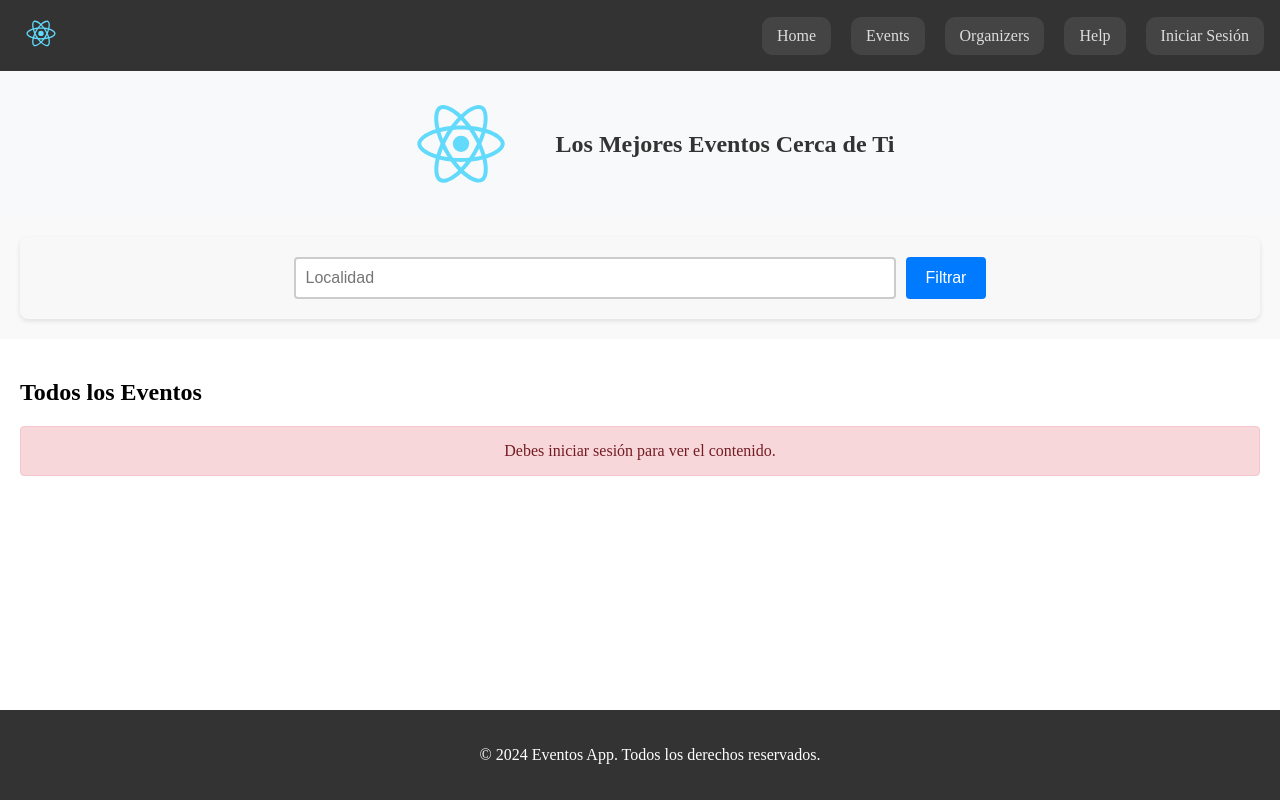
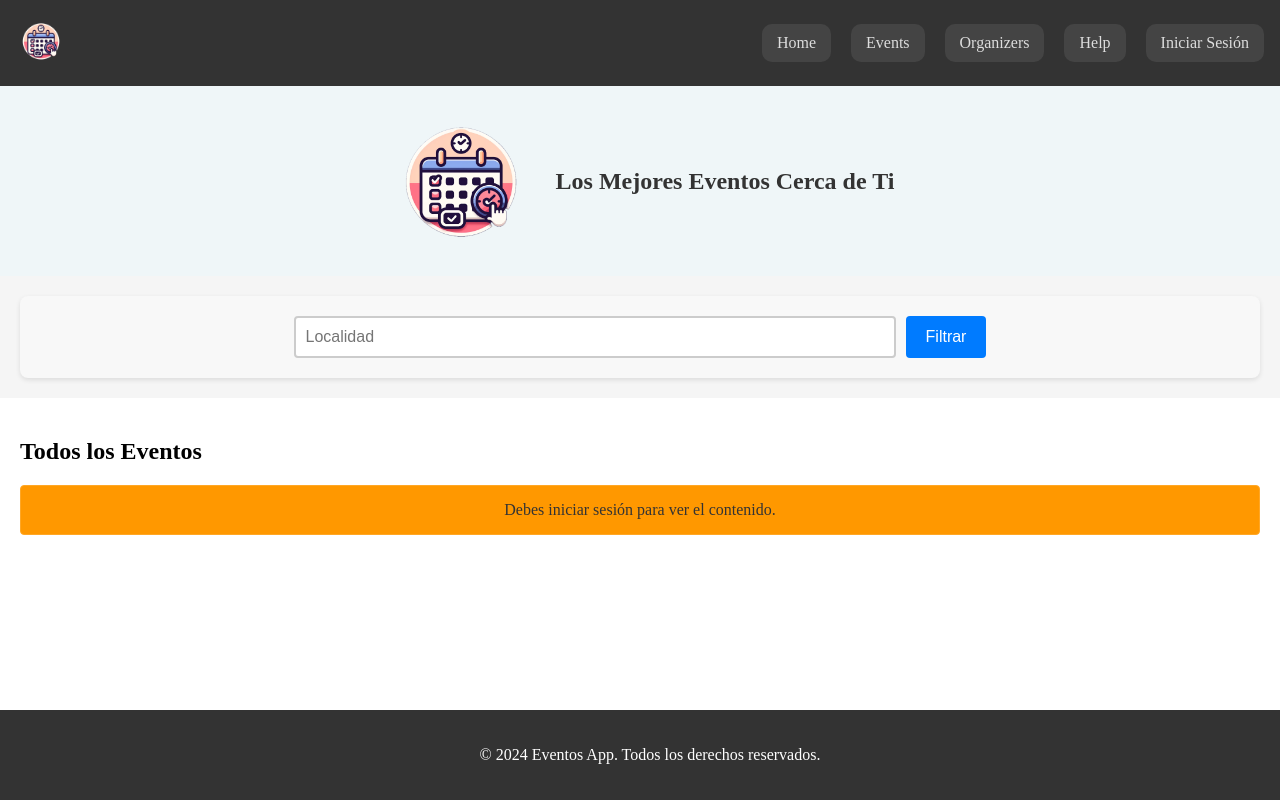
Before and after one commit to baldFamous/app-event-manager, a React (Create React App) app in the folder frontend/event_manager/: page /events in a window 1280 px wide. Built offline with nearby package versions, Linux system fonts and the light colour scheme.

Commit message:
update style

```diff
--- a/frontend/event_manager/public/index.html
+++ b/frontend/event_manager/public/index.html
@@ -24,7 +24,7 @@
       work correctly both with client-side routing and a non-root public URL.
       Learn how to configure a non-root public URL by running `npm run build`.
     -->
-    <title>React App</title>
+    <title>Event Manager</title>
   </head>
   <body>
     <noscript>You need to enable JavaScript to run this app.</noscript>
--- a/frontend/event_manager/src/components/NavBar/NavBar.jsx
+++ b/frontend/event_manager/src/components/NavBar/NavBar.jsx
@@ -1,6 +1,6 @@
 import React, { useContext, useState } from 'react';
 import './NavBar.css';
-import logoImage from '../../assets/logo.svg';
+import logoImage from '../../assets/logo.png';
 import { Link } from 'react-router-dom';
 import { AuthContext } from '../../api/authContext';
 import AccountMenu from '../login_comp/AccountMenu/AccountMenu';
--- a/frontend/event_manager/src/components/Slogan/SloganSection.css
+++ b/frontend/event_manager/src/components/Slogan/SloganSection.css
@@ -2,7 +2,7 @@
     display: flex;
     align-items: center;
     justify-content: center;
-    background-color: #f8f9fa;
+    background-color: #8bc2;
     padding: 20px;
 }
 
--- a/frontend/event_manager/src/components/Slogan/SloganSection.jsx
+++ b/frontend/event_manager/src/components/Slogan/SloganSection.jsx
@@ -1,6 +1,6 @@
 import React from 'react';
 import './SloganSection.css';
-import sloganImage from '../../assets/logo.svg';// Asegúrate de tener una imagen en tu carpeta de assets
+import sloganImage from '../../assets/logo.png';// Asegúrate de tener una imagen en tu carpeta de assets
 
 function SloganSection() {
     return (
--- a/frontend/event_manager/src/pages/account/AccountPage.css
+++ b/frontend/event_manager/src/pages/account/AccountPage.css
@@ -2,7 +2,7 @@
     padding: 20px;
     max-width: 600px;
     margin: 0 auto;
-    background-color: #f9f9f9;
+    background-color: #F5F5F5;
     border-radius: 8px;
     box-shadow: 0 2px 4px rgba(0, 0, 0, 0.1);
 }
@@ -31,7 +31,7 @@
 
 .account-page button {
     padding: 10px;
-    background-color: #333;
+    background-color: #4CAF50;
     color: white;
     border: none;
     border-radius: 4px;
@@ -39,5 +39,5 @@
 }
 
 .account-page button:hover {
-    background-color: #555;
+    background-color: #388E3C;
 }
--- a/frontend/event_manager/src/pages/event/EventPage.css
+++ b/frontend/event_manager/src/pages/event/EventPage.css
@@ -1,6 +1,6 @@
 .filter-section {
     padding: 20px;
-    background-color: #f9f9f9;
+    background-color: #F5F5F5;
     text-align: center;
 }
 
@@ -24,9 +24,9 @@
 .alert-warning {
     padding: 15px;
     margin: 20px 0;
-    background-color: #f8d7da; /* Fondo rojo claro */
-    color: #721c24; /* Texto rojo oscuro */
-    border: 1px solid #f5c6cb; /* Borde rojo claro */
+    background-color: #FF9800; /* Fondo naranja */
+    color: #333; /* Texto oscuro */
+    border: 1px solid #FFA726; /* Borde naranja claro */
     border-radius: 4px; /* Bordes redondeados */
     text-align: center; /* Centrar el texto */
 }
--- a/frontend/event_manager/src/pages/event_detail/EventDetailPage.css
+++ b/frontend/event_manager/src/pages/event_detail/EventDetailPage.css
@@ -2,7 +2,7 @@
     max-width: 800px;
     margin: 0 auto;
     padding: 20px;
-    background-color: #f9f9f9;
+    background-color: #8bc4;
     border-radius: 8px;
     box-shadow: 0 2px 4px rgba(0, 0, 0, 0.1);
 }
--- a/frontend/event_manager/src/pages/help/HelpPage.css
+++ b/frontend/event_manager/src/pages/help/HelpPage.css
@@ -2,7 +2,7 @@
     padding: 20px;
     max-width: 800px;
     margin: auto;
-    background-color: #f9f9f9;
+    background-color: #F5F5F5;
     border-radius: 8px;
     box-shadow: 0 2px 10px rgba(0,0,0,0.1);
 }
@@ -21,7 +21,7 @@
 }
 
 .help-section h2 {
-    color: #007bff;
+    color: #4CAF50;
 }
 
 .help-section p {
--- a/frontend/event_manager/src/pages/home/HomePage.css
+++ b/frontend/event_manager/src/pages/home/HomePage.css
@@ -1,6 +1,6 @@
 .recent-events {
     padding: 20px;
-    background-color: #f9f9f9;
+    background-color: #F5F5F5;
 }
 
 .events-grid {
@@ -19,9 +19,9 @@
 .alert-warning {
     padding: 15px;
     margin: 20px 0;
-    background-color: #f8d7da; /* Fondo rojo claro */
-    color: #721c24; /* Texto rojo oscuro */
-    border: 1px solid #f5c6cb; /* Borde rojo claro */
+    background-color: #FF9800; /* Fondo naranja */
+    color: #333; /* Texto oscuro */
+    border: 1px solid #FFA726; /* Borde naranja claro */
     border-radius: 4px; /* Bordes redondeados */
     text-align: center; /* Centrar el texto */
 }
--- a/frontend/event_manager/src/pages/login/LoginPage.css
+++ b/frontend/event_manager/src/pages/login/LoginPage.css
@@ -3,7 +3,7 @@
     padding: 10px 20px;
     margin: 20px auto;
     display: block;
-    background-color: #007bff;
+    background-color: #4CAF50;
     color: white;
     border: none;
     border-radius: 4px;
@@ -14,7 +14,7 @@
 }
 
 .login-toggle-button:hover {
-    background-color: #0056b3;
+    background-color: #388E3C;
 }
 
 /* Estilo opcional: Centrar el botón si se desea */
--- a/frontend/event_manager/src/pages/organizers/OrganizersPage.css
+++ b/frontend/event_manager/src/pages/organizers/OrganizersPage.css
@@ -1,6 +1,6 @@
 .organizers-page {
     padding: 20px;
-    background-color: #f9f9f9;
+    background-color: #F5F5F5;
 }
 
 .organizers-list {
@@ -14,9 +14,9 @@
 .alert-warning {
     padding: 15px;
     margin: 20px 0;
-    background-color: #f8d7da; /* Fondo rojo claro */
-    color: #721c24; /* Texto rojo oscuro */
-    border: 1px solid #f5c6cb; /* Borde rojo claro */
+    background-color: #FF9800; /* Fondo naranja */
+    color: #333; /* Texto oscuro */
+    border: 1px solid #FFA726; /* Borde naranja claro */
     border-radius: 4px; /* Bordes redondeados */
     text-align: center; /* Centrar el texto */
 }
```
Also changed, not shown: frontend/event_manager/src/App.css (line endings or trailing spaces), frontend/event_manager/src/assets/logo.png (added), frontend/event_manager/src/assets/logo.svg (deleted).
